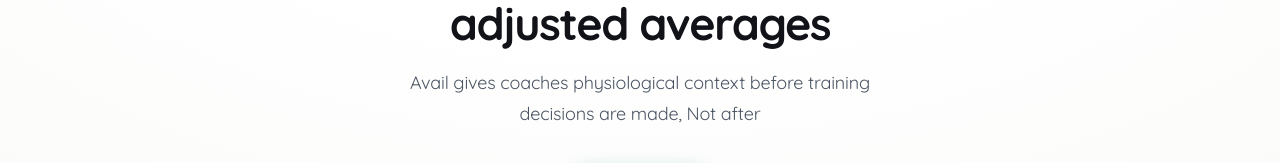
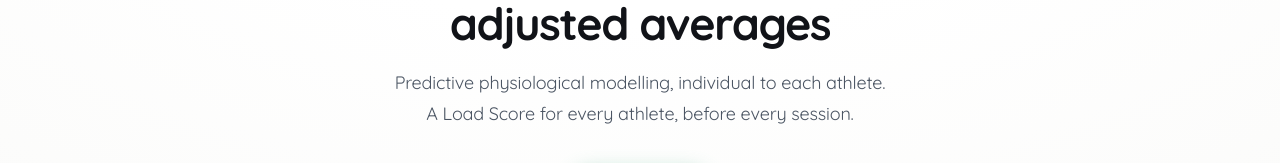
Before and after one commit to AvailHQ/Avail, a React (Vite) app: page / in a window 1280 px wide. Shown: the part 216-379 px from the top of the page. Built offline with nearby package versions, Linux system fonts and the light colour scheme; a web font is replaced by a local one.

Commit message:
Update hero subtitle to clarify product positioning
Replace vague "physiological context" copy with two-line subtitle that names the product type (predictive physiological modelling) and its output (Load Score before every session), addressing investor feedback that the product was unclear.

```diff
--- a/src/components/HeroCopy.tsx
+++ b/src/components/HeroCopy.tsx
@@ -28,10 +28,10 @@
 
       <motion.p
         {...fadeUp(0.25)}
-        className="text-fluid-lg leading-[1.68] text-[#4B5563] tracking-[-0.01em] max-w-[500px] mx-auto mb-9 wide:max-w-[680px]"
+        className="text-fluid-lg leading-[1.68] text-[#4B5563] tracking-[-0.01em] max-w-[600px] mx-auto mb-9 wide:max-w-[680px]"
       >
-        Avail gives coaches physiological context before training decisions are
-        made, Not after
+        Predictive physiological modelling, individual to each athlete.
+        <br />A Load Score for every athlete, before every session.
       </motion.p>
 
       <motion.div
```
